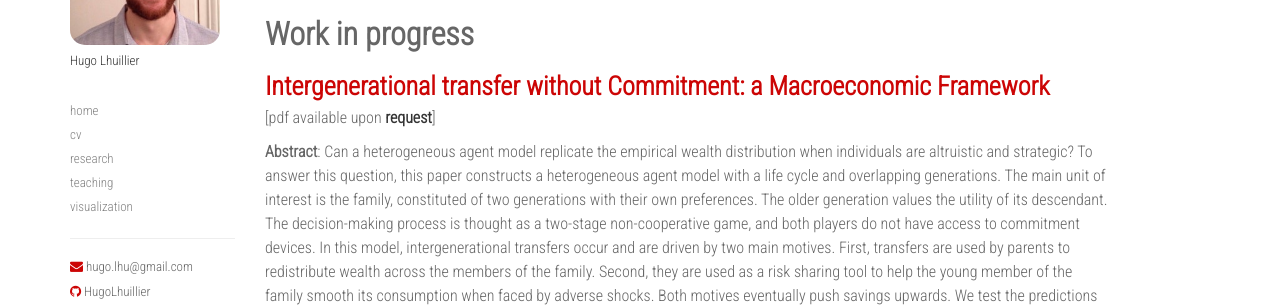
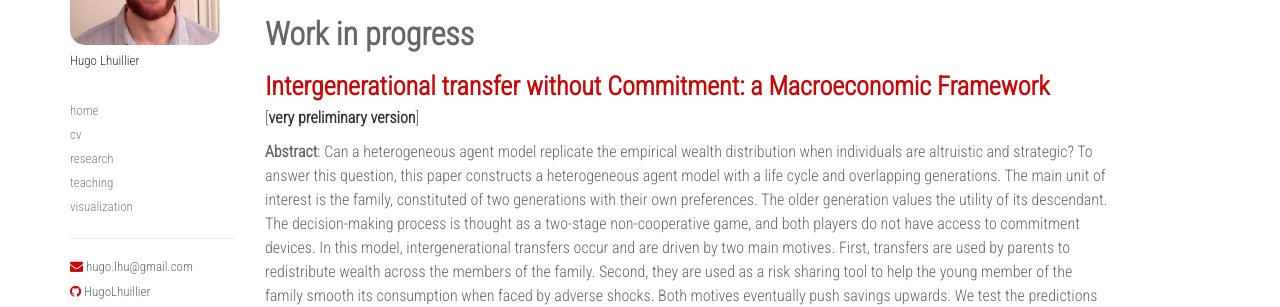
Before and after one commit to HugoLhuillier/hugolhuillier.github.io, a Jekyll site: the page built from research/independent-research.md, in a window 1280 px wide. Shown: the part 145-452 px from the top of the page. Built offline with Jekyll 4.4.1, drawn with Linux system fonts in a browser that asks for light colours; nearby versions of some CDN libraries.

Commit message:
:sparkles: add preliminary version of master's thesis

```diff
--- a/research/independent-research.md
+++ b/research/independent-research.md
@@ -7,7 +7,7 @@ permalink: /research/ind-research
 <h2> Work in progress </h2>
 <h3> Intergenerational transfer without Commitment: a Macroeconomic Framework </h3>
 
-[pdf available upon <a href="mailto:{{ site.email }}">request</a>]
+[<a href="/ext-files/pdfs/intergenationalTransferLhuillier2017.pdf" target = "blank">very preliminary version</a>]
 
 **Abstract**: Can a heterogeneous agent model replicate the empirical wealth distribution when individuals are altruistic and strategic? To answer this question, this paper constructs a heterogeneous agent model with a life cycle and overlapping generations. The main unit of interest is the family, constituted of two generations with their own preferences. The older generation values the utility of its descendant. The decision-making process is thought as a two-stage non-cooperative game, and both players do not have access to commitment devices. In this model, intergenerational transfers occur and are driven by two main motives. First, transfers are used by parents to redistribute wealth across the members of the family. Second, they are used as a risk sharing tool to help the young member of the family smooth its consumption when faced by adverse shocks. Both motives eventually push savings upwards. We test the predictions of the model, and find that its qualitative properties are in line with the empirical evidence on life cycle consumption, savings and intergenerational transfer. The model is also able to generate a wealth distribution with a relatively thick right tail.
 
```
Also changed, not shown: 1 other file.
